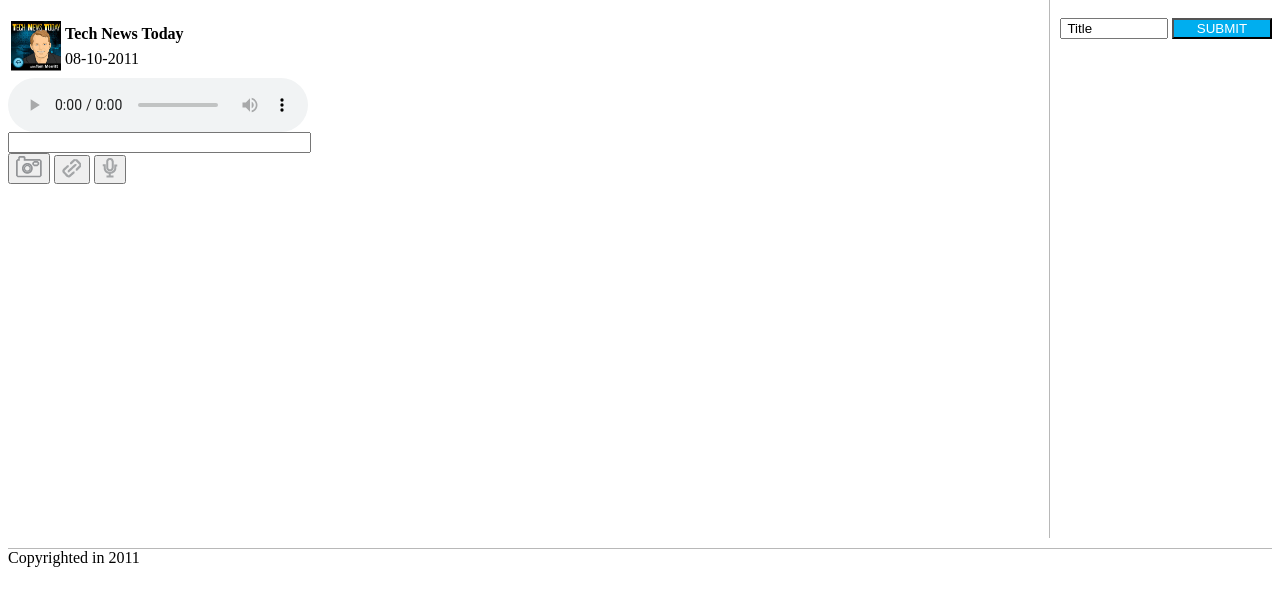
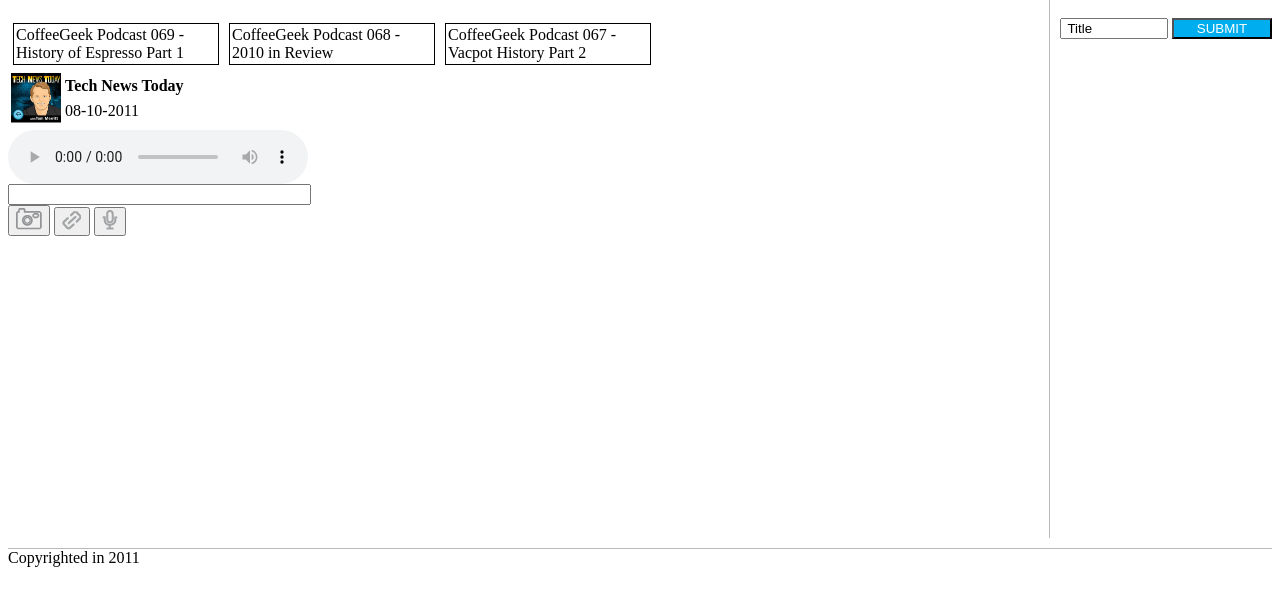
Before and after one commit to nivivive/innotate, a plain HTML site: page client/index.html in a window 1280 px wide. Shown: the part 59-664 px from the top of the page. Drawn offline with Linux system fonts and the light colour scheme.

Commit message:
tried to change the podcast being played

```diff
--- a/client/css/innotate-style.css
+++ b/client/css/innotate-style.css
@@ -38,3 +38,12 @@
 p {
 	cellpadding: none;
 }
+
+.podcast{
+    border: 1px solid black;
+    padding: 2px;
+    margin: 5px;
+    position: relative;
+    width: 200px;
+    float: left;
+}
--- a/client/index.html
+++ b/client/index.html
@@ -3,6 +3,7 @@
 	<head>
 		<title> iNNOTATE </title>
 		<link rel="stylesheet" type="text/css" href="css/innotate-style.css" />
+        <script src="js/playlist.js"></script>
         <script src="js/jquery-1.6.2.min.js"> </script>
         <script src="js/innotate-0.0.js"></script>
 	</head>
@@ -12,6 +13,8 @@
 		</div>
 		<div class="content">
 			<div class="left">
+                 <div class="podcast-list"></div>
+
 				<div class="audio" >
 					<div class="audio_details">
 					<table>
@@ -38,11 +41,11 @@
                         </video>
                         <audio class="hide" id="myaudio" controls preload="metadata">
                             <!-- http://www-mmsp.ece.mcgill.ca/documents/audioformats/wave/Samples.html -->
-                            <source type="audio/wav"  src="http://www-mmsp.ece.mcgill.ca/documents/audioformats/wave/Samples/AFsp/M1F1-Alaw-AFsp.wav"></source>
+                            <!--<source type="audio/wav" id="audio-wav"  src="http://www-mmsp.ece.mcgill.ca/documents/audioformats/wave/Samples/AFsp/M1F1-Alaw-AFsp.wav"></source>-->
                             <!-- http://www.largesound.com/ashborytour/sound/ -->
-                            <source type="audio/mpeg"  src="http://www.largesound.com/ashborytour/sound/brobob.mp3"></source>
+                            <source type="audio/mpeg" id="audio-mpeg" src="http://www.largesound.com/ashborytour/sound/brobob.mp3"></source>
                             <!-- http://www.openrepository.com/products/cms-integration/ogg-audio-example -->
-                            <source type="audio/ogg"  src="http://dspace.wijiti.com/i/testing/bitstream/123456789/16/1/06_-_Vivaldi_Summer_mvt_3_Presto_-_John_Harrison_violin.ogg"></source>
+                            <!--<source type="audio/ogg"  id="audio-ogg" src="http://dspace.wijiti.com/i/testing/bitstream/123456789/16/1/06_-_Vivaldi_Summer_mvt_3_Presto_-_John_Harrison_violin.ogg"></source>-->
                             Your browser does not support the <code>audio</code> element.
                         </audio>
 				</div>
--- a/client/js/innotate-0.0.js
+++ b/client/js/innotate-0.0.js
@@ -10,7 +10,6 @@
 var whichAVId = whichAV.substr(1);
 var curAVDiv = null;
 
-
 var innotation = {
     annotationItems:new Array(),
     addAnnotationItem:function(annot){
@@ -18,6 +17,7 @@
     },
     addTextAnnotation: function(text){
         var ts = getCurrentTime();
+        if (ts){
             var annot = {
                 type: 'text',
                 text: text,
@@ -25,6 +25,7 @@
             };
             this.addAnnotationItem(annot);
             showAnnotation(this.annotationItems);
+        }
     },
     init: function(){
         $('.annot-button-audio').click(showAudioAnnotationCreator);
@@ -33,7 +34,9 @@
         $('.annotate_text .annotation').change(handleNewTextAnnotation);
 
         $(whichAV).attr('class', 'show');
-        document.getElementById(whichAVId).play();
+//        document.getElementById(whichAVId).play();
+
+        showListPodcasts(playlist);
     }
 
 }; // end innotation class
@@ -58,7 +61,7 @@
 //   console.log("whichAV: " + whichAV);
 //   console.log(" paused: " + $(whichAV).paused + "; ended: " + $(whichAV).ended);
    var div = document.getElementById(whichAVId);
-   if (!div.paused && !div.ended) {
+   if (!div.ended) { //!div.paused &&
 //       console.log("CurrentTime: " + div.currentTime);
        return div.currentTime;
    }
@@ -69,7 +72,28 @@
 }
 
 
+function showListPodcasts(podcastItems){
+    var t = ''; // url type title
+    podcastItems.forEach(function(item, i){
+        console.log('element ' + item);
+        t = t + '<div class="podcast" id="podcast-'+i+'">' + item.title + ' </div>';
+    });
+    t = t+ "<script> $('.podcast').click(hasSelectedPodcast);</script>";
+    $('.podcast-list').html(t);
+};
 
+function hasSelectedPodcast(obj){
+    console.log('new podcast');
+    var pid = obj.currentTarget.id.replace('podcast-', '');
+    var podcast = playlist[pid];
+    var audioSource = document.getElementById('audio-mpeg');
+    var audio = document.getElementById(whichAVId);
+    audioSource.src = podcast.url;
+    audio.load();
+    console.log('has loaded ' + audioSource.src);
+//    $(whichAV + ' .mpeg').attr('src', );
+//    console.log($(whichAV + ' .mpeg').attr('src'));
+};
 function handleNewTextAnnotation(){
     console.log('new annotation');
     var text = $('.annotate_text .annotation').val();
--- a/client/js/playlist.js
+++ b/client/js/playlist.js
@@ -1,13 +1,13 @@
 var playlist = [{
- 'url': 'http://hw.libsyn.com/p/3/f/2/3f2b87359f747ca9/cgpodcast069.mp3?sid=1174c931590c726cbbae59034d0893e1&l_sid=27094&l_eid=&l_mid=2466575',
- 'type': 'audio/mpeg',
- 'title': 'CoffeeGeek Podcast 069 - History of Espresso Part 1'
+    url: 'http://hw.libsyn.com/p/3/f/2/3f2b87359f747ca9/cgpodcast069.mp3?sid=1174c931590c726cbbae59034d0893e1&l_sid=27094&l_eid=&l_mid=2466575',
+    type: 'audio/mpeg',
+    title: 'CoffeeGeek Podcast 069 - History of Espresso Part 1'
 },{
- 'url': 'http://hw.libsyn.com/p/e/a/8/ea8cfa44e09eea02/cgpodcast068.mp3?sid=4540a5554c90eb34eb45e349311b9990&l_sid=27094&l_eid=&l_mid=2426351',
- 'type': 'audio/mpeg',
- 'title': 'CoffeeGeek Podcast 068 - 2010 in Review'
+    url: 'http://hw.libsyn.com/p/e/a/8/ea8cfa44e09eea02/cgpodcast068.mp3?sid=4540a5554c90eb34eb45e349311b9990&l_sid=27094&l_eid=&l_mid=2426351',
+    type: 'audio/mpeg',
+    title: 'CoffeeGeek Podcast 068 - 2010 in Review'
 },{
- 'url': 'http://hw.libsyn.com/p/2/e/1/2e193786efa3d59e/cgpodcast067.mp3?sid=7305e7da959212bee010b02d7873affe&l_sid=27094&l_eid=&l_mid=2364206',
- 'type': 'audio/mpeg',
- 'title': 'CoffeeGeek Podcast 067 - Vacpot History Part 2'
+    url: 'http://hw.libsyn.com/p/2/e/1/2e193786efa3d59e/cgpodcast067.mp3?sid=7305e7da959212bee010b02d7873affe&l_sid=27094&l_eid=&l_mid=2364206',
+    type: 'audio/mpeg',
+    title: 'CoffeeGeek Podcast 067 - Vacpot History Part 2'
 }];
```
Lines whose indentation alone changed are shown as unchanged.
